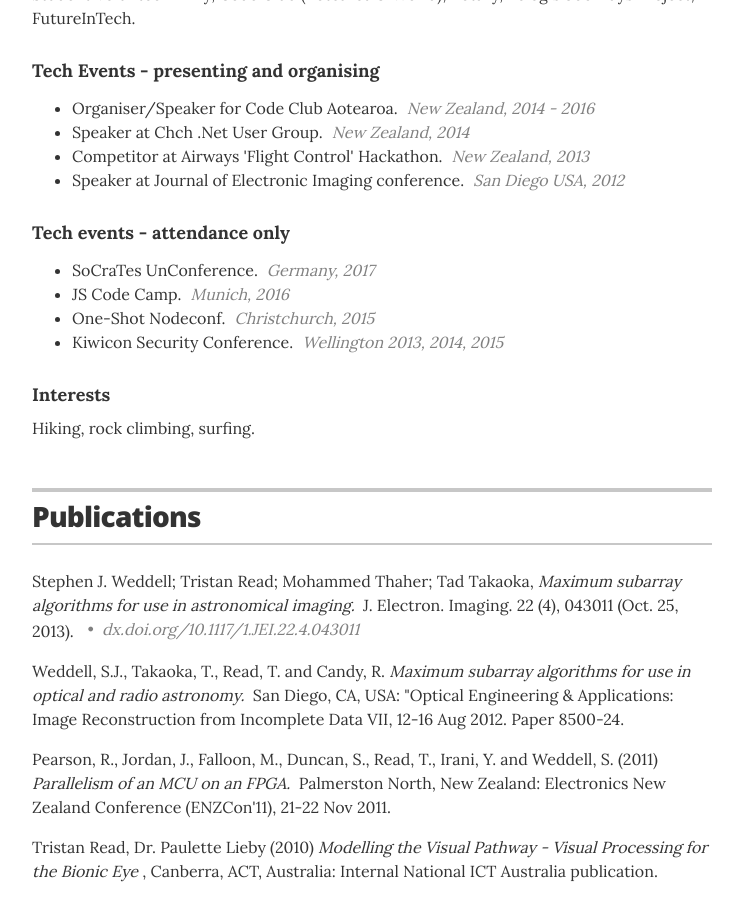
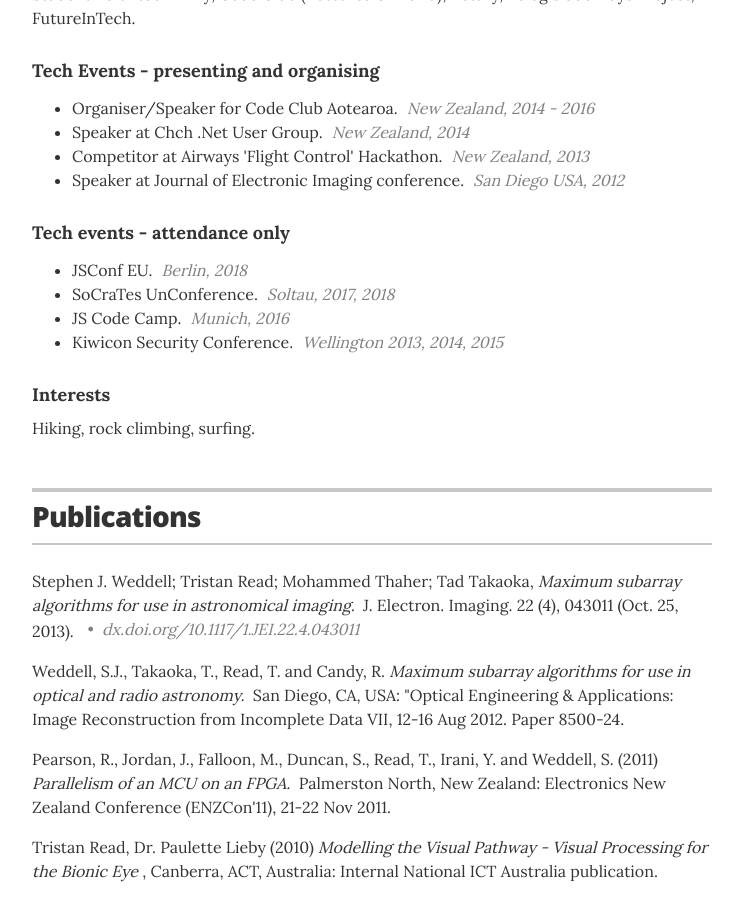
Before and after one commit to phazor/about-me, a Jekyll site: the page built from index.html, in a window 1280 px wide and 900 px high, scrolled down 3830 px. Shown: the whole window, without its empty margins (268-1011 px from the left). Built offline with Jekyll 4.4.1, drawn with Linux system fonts in a browser that asks for light colours.

Commit message:
update conferences for 2018

```diff
--- a/_layouts/resume.html
+++ b/_layouts/resume.html
@@ -248,9 +248,9 @@
           <h4 class="resume-item-details">Tech events - attendance only</h4>
           <p class="resume-item-copy">
             <ul>
-              <li>SoCraTes UnConference. <span class="resume-item-date">Germany, 2017</span></li>
+              <li>JSConf EU. <span class="resume-item-date">Berlin, 2018</span></li>
+              <li>SoCraTes UnConference. <span class="resume-item-date">Soltau, 2017, 2018</span></li>
               <li>JS Code Camp. <span class="resume-item-date">Munich, 2016</span></li>
-              <li>One-Shot Nodeconf. <span class="resume-item-date">Christchurch, 2015</span></li>
               <li>Kiwicon Security Conference. <span class="resume-item-date">Wellington 2013, 2014, 2015</span></li>
             </ul>
           </p>
```
